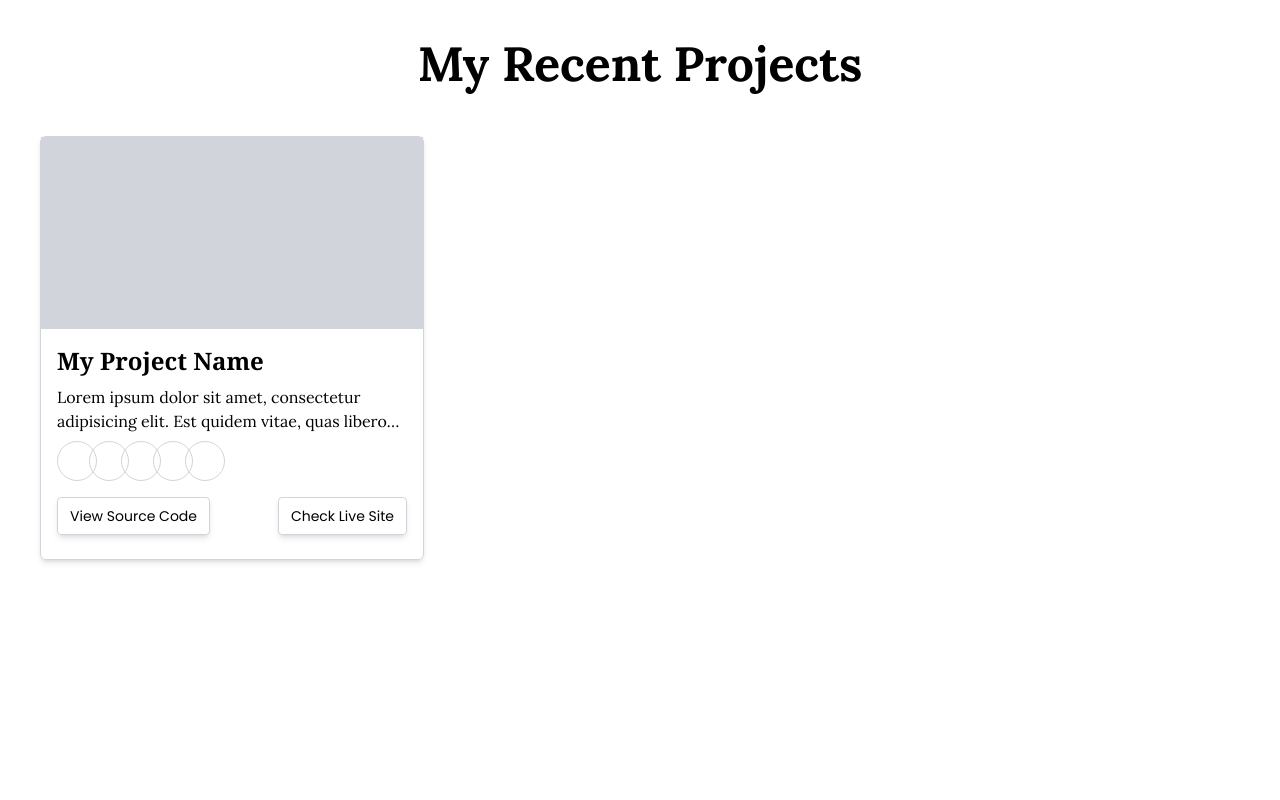
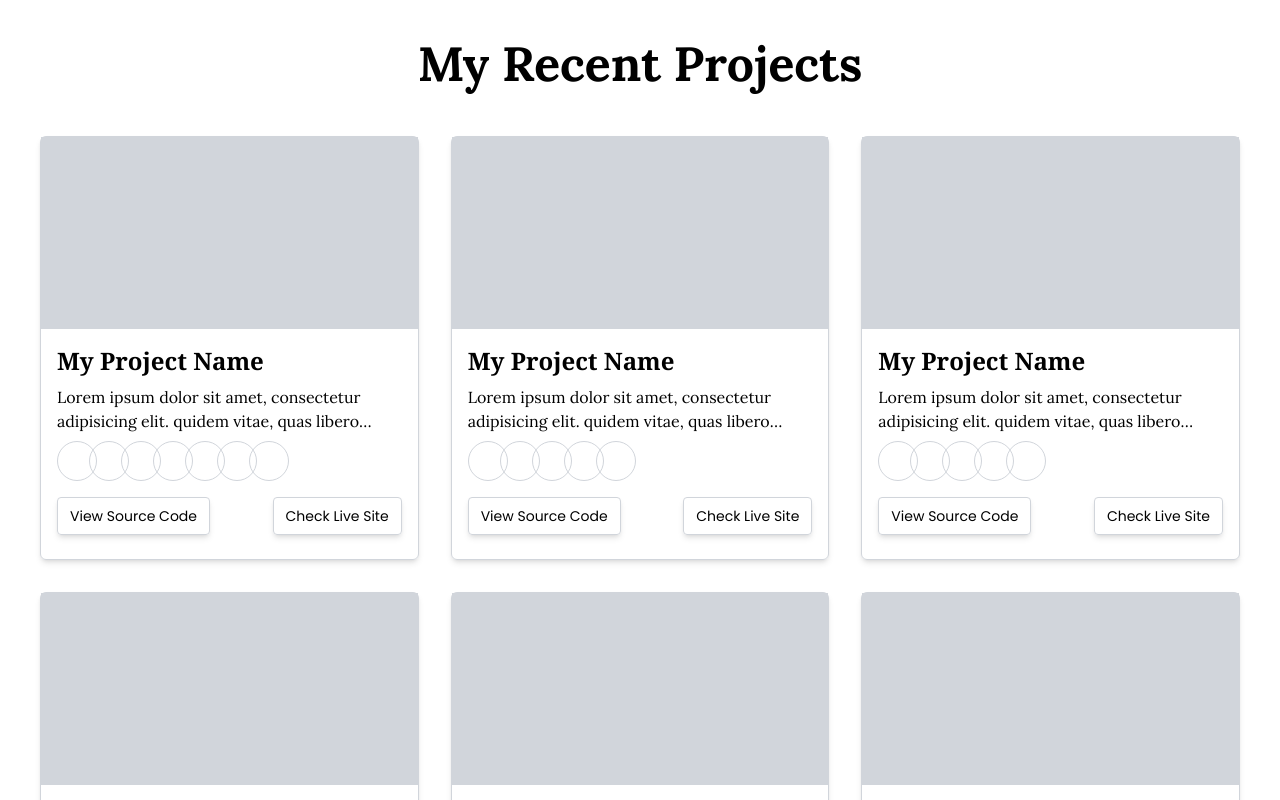
Before and after one commit to AungMyoAye101/Simple-portfolio, a Next.js app: page / in a window 1280 px wide. Shown: the part 840-1640 px from the top of the page. Before the commit the page ends 1480 px from the top, so only its background shows below. Built offline with nearby package versions, Linux system fonts and the light colour scheme.

Commit message:
update card

```diff
--- a/src/components/Project.tsx
+++ b/src/components/Project.tsx
@@ -1,4 +1,5 @@
 import React from "react";
+import { projects } from "@/data";
 
 const Project = () => {
   return (
@@ -6,23 +7,25 @@ const Project = () => {
       <h1 className="font-lora text-2xl sm:text-3xl md:text-4xl lg:text-5xl font-bold text-center ">
         My Recent Projects
       </h1>
-      <main>
-        <div className="border border-gray-300 rounded-md shadow-md w-96">
+      <main className="grid sm:grid-cols-2 lg:grid-cols-3 place-items-center gap-8">
+        {projects.map((project, i) => (
+          <div key={i} className="border border-gray-300 rounded-md shadow-md ">
             <div className="w-full bg-gray-300 h-48"></div>
             <div className="p-4 space-y-2">
               <h1 className="font-serif text-xl md:text-2xl  font-semibold">
-              My Project Name
+                {project.title}
               </h1>
               <p className="text-sm md:text-base font-light font-lora line-clamp-2">
-              Lorem ipsum dolor sit amet, consectetur adipisicing elit. Est
-              quidem vitae, quas libero dolor ea laudantium? Eius voluptatum
+                {project.description}
               </p>
               <div className="flex items-center ">
-              <div className="size-10 border-[0.5px] border-gray-300 rounded-full  "></div>
-              <div className="size-10 border-[0.5px] border-gray-300 rounded-full -ml-2"></div>
-              <div className="size-10 border-[0.5px] border-gray-300 rounded-full -ml-2"></div>
-              <div className="size-10 border-[0.5px] border-gray-300 rounded-full -ml-2"></div>
-              <div className="size-10 border-[0.5px] border-gray-300 rounded-full -ml-2"></div>
+                {project.iconList.map((icon, index) => (
+                  <div
+                    className={`size-10 border-[0.5px] border-gray-300 rounded-full ${
+                      index > 0 && "-ml-2"
+                    }`}
+                  ></div>
+                ))}
               </div>
               <div className="flex justify-between items-center text-xs md:text-sm font-poppin py-2">
                 <a
@@ -40,6 +43,7 @@ const Project = () => {
               </div>
             </div>
           </div>
+        ))}
       </main>
     </section>
   );
--- /dev/null
+++ b/src/data/index.ts
@@ -0,0 +1,56 @@
+export const projects = [
+  {
+    image: "example",
+    title: "My Project Name",
+    description:
+      "Lorem ipsum dolor sit amet, consectetur adipisicing elit.  quidem vitae, quas libero dolor ea laudantium? ",
+    sourceCode: "example.com",
+    siteLink: "example.com",
+    iconList: ["1", "2", "3", "4", "5", "4", "5"],
+  },
+  {
+    image: "example",
+    title: "My Project Name",
+    description:
+      "Lorem ipsum dolor sit amet, consectetur adipisicing elit.  quidem vitae, quas libero dolor ea laudantium? ",
+    sourceCode: "example.com",
+    siteLink: "example.com",
+    iconList: ["1", "2", "3", "4", "5"],
+  },
+  {
+    image: "example",
+    title: "My Project Name",
+    description:
+      "Lorem ipsum dolor sit amet, consectetur adipisicing elit.  quidem vitae, quas libero dolor ea laudantium? ",
+    sourceCode: "example.com",
+    siteLink: "example.com",
+    iconList: ["1", "2", "3", "4", "5"],
+  },
+  {
+    image: "example",
+    title: "My Project Name",
+    description:
+      "Lorem ipsum dolor sit amet, consectetur adipisicing elit.  quidem vitae, quas libero dolor ea laudantium? ",
+    sourceCode: "example.com",
+    siteLink: "example.com",
+    iconList: ["1", "2", "3", "4", "5"],
+  },
+  {
+    image: "example",
+    title: "My Project Name",
+    description:
+      "Lorem ipsum dolor sit amet, consectetur adipisicing elit.  quidem vitae, quas libero dolor ea laudantium? ",
+    sourceCode: "example.com",
+    siteLink: "example.com",
+    iconList: ["1", "2", "3", "4", "5"],
+  },
+  {
+    image: "example",
+    title: "My Project Name",
+    description:
+      "Lorem ipsum dolor sit amet, consectetur adipisicing elit.  quidem vitae, quas libero dolor ea laudantium? ",
+    sourceCode: "example.com",
+    siteLink: "example.com",
+    iconList: ["1", "2", "3", "4", "5"],
+  },
+];
```
Lines whose indentation alone changed are shown as unchanged.
